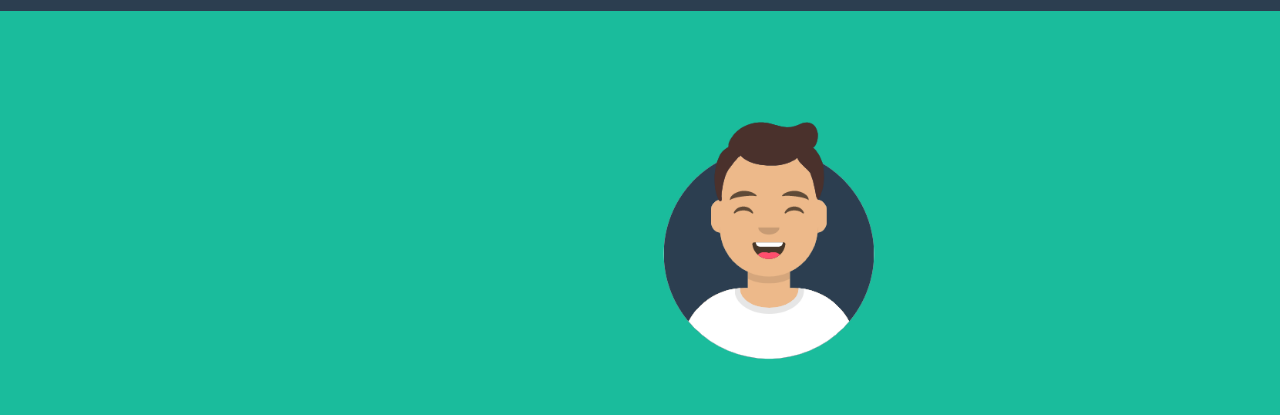
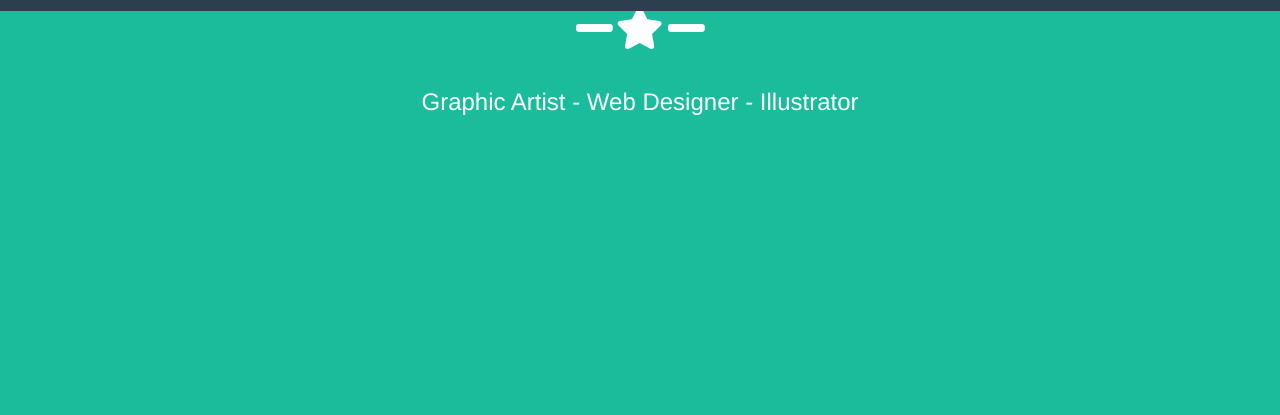
Before and after one commit to TAJWAR99/TAJWAR99.github.io, a plain HTML site: page index.html in a window 1280 px wide. Shown: the part 89-504 px from the top of the page. Drawn offline with nearby package versions, Linux system fonts and the light colour scheme.

Commit message:
Update index.html

```diff
--- a/index.html
+++ b/index.html
@@ -62,7 +62,7 @@ form{padding-left:350px;}
   </nav>
 
   <div class="intro">
-   <img style="text-align:center;" id="img" src="proj1.PNG" />
+
    <h1 id="head" style="font-weight:bold;font-size:430%" align="center">BOOTSTRAP</h1>
    <div style="color:white" align="center">
    <i class="fas fa-minus fa-3x"></i>
```
